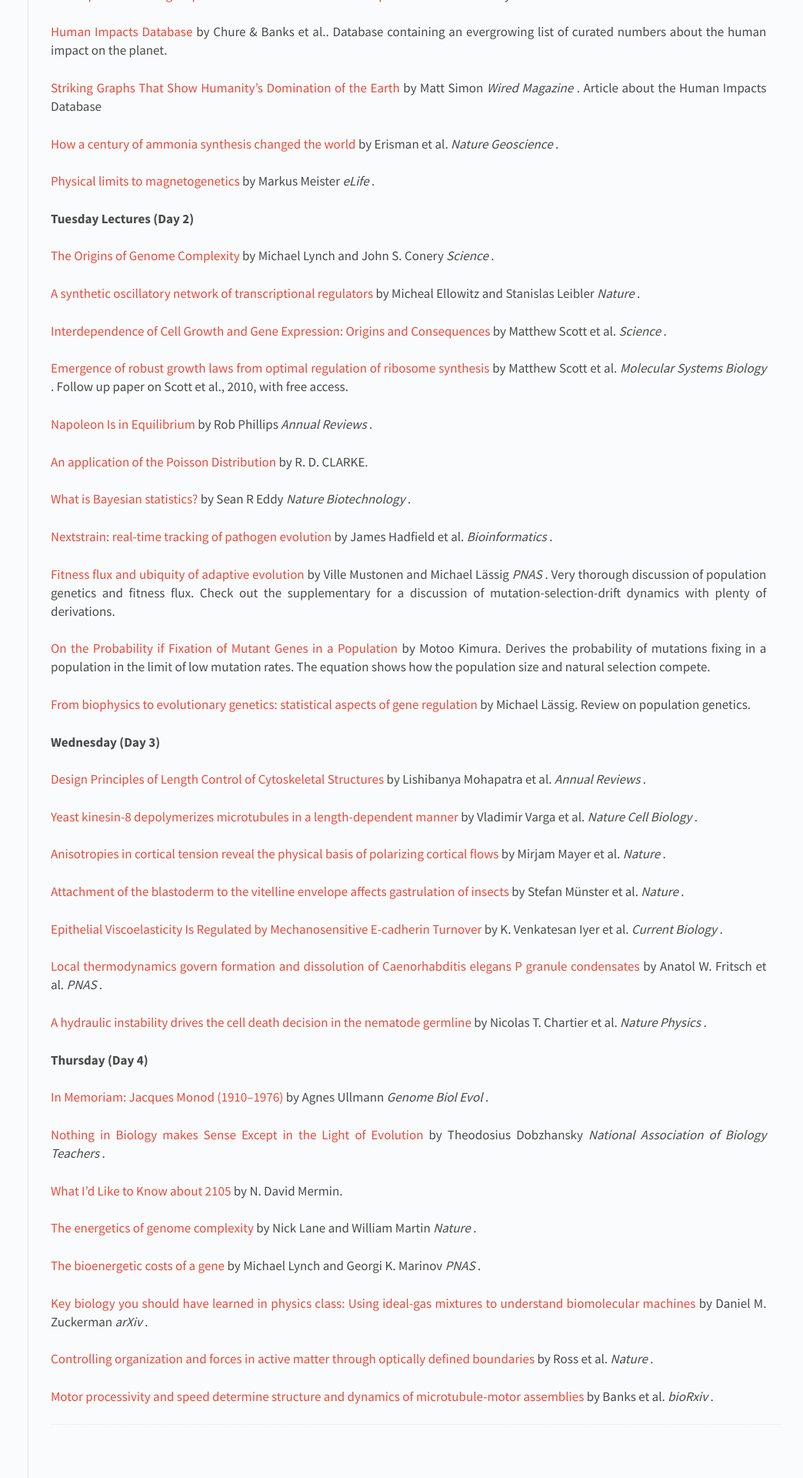
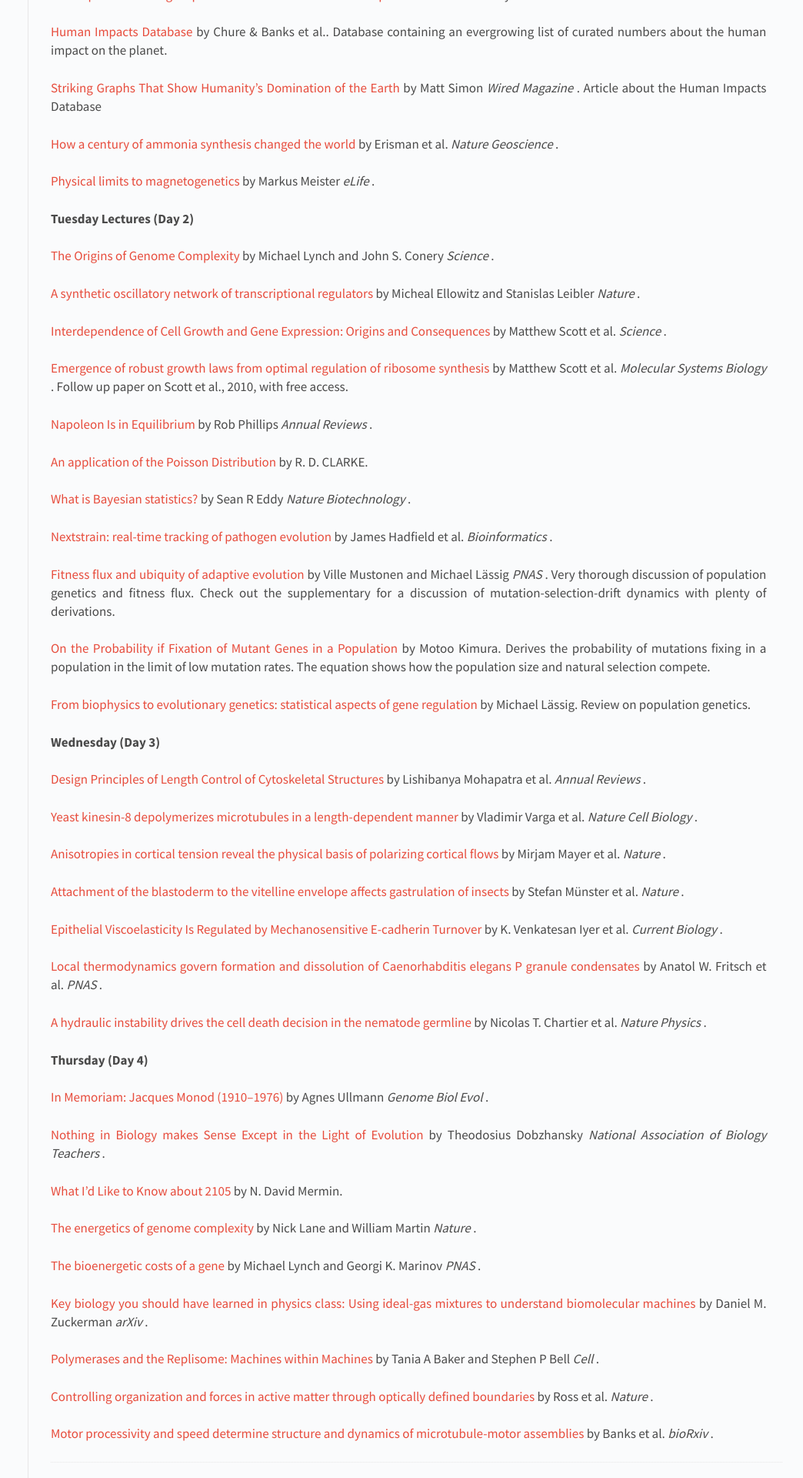
Before and after one commit to RPGroup-PBoC/pboc22_dresden, a Jekyll site: the page built from _posts/2022-01-28-materials.md, in a window 1280 px wide. Shown: the part 1339-3259 px from the top of the page at 77% size, without its empty margins (236-1280 px from the left). Built offline with Jekyll 4.4.1, drawn with Linux system fonts in a browser that asks for light colours.

Commit message:
added papers

```diff
--- a/_data/papers.yaml
+++ b/_data/papers.yaml
@@ -196,6 +196,11 @@ Thursday (Day 4):
    journal: "arXiv"
    link: "https://arxiv.org/abs/1906.08392"
 
+ - title: "Polymerases and the Replisome: Machines within Machines"
+   author: "Tania A Baker and Stephen P Bell"
+   journal: "Cell"
+   link: "https://www.cell.com/fulltext/S0092-8674(00)80923-X"
+
  - title: "Controlling organization and forces in active matter through optically defined boundaries"
    author: "Ross et al."
    journal: "Nature"
```
